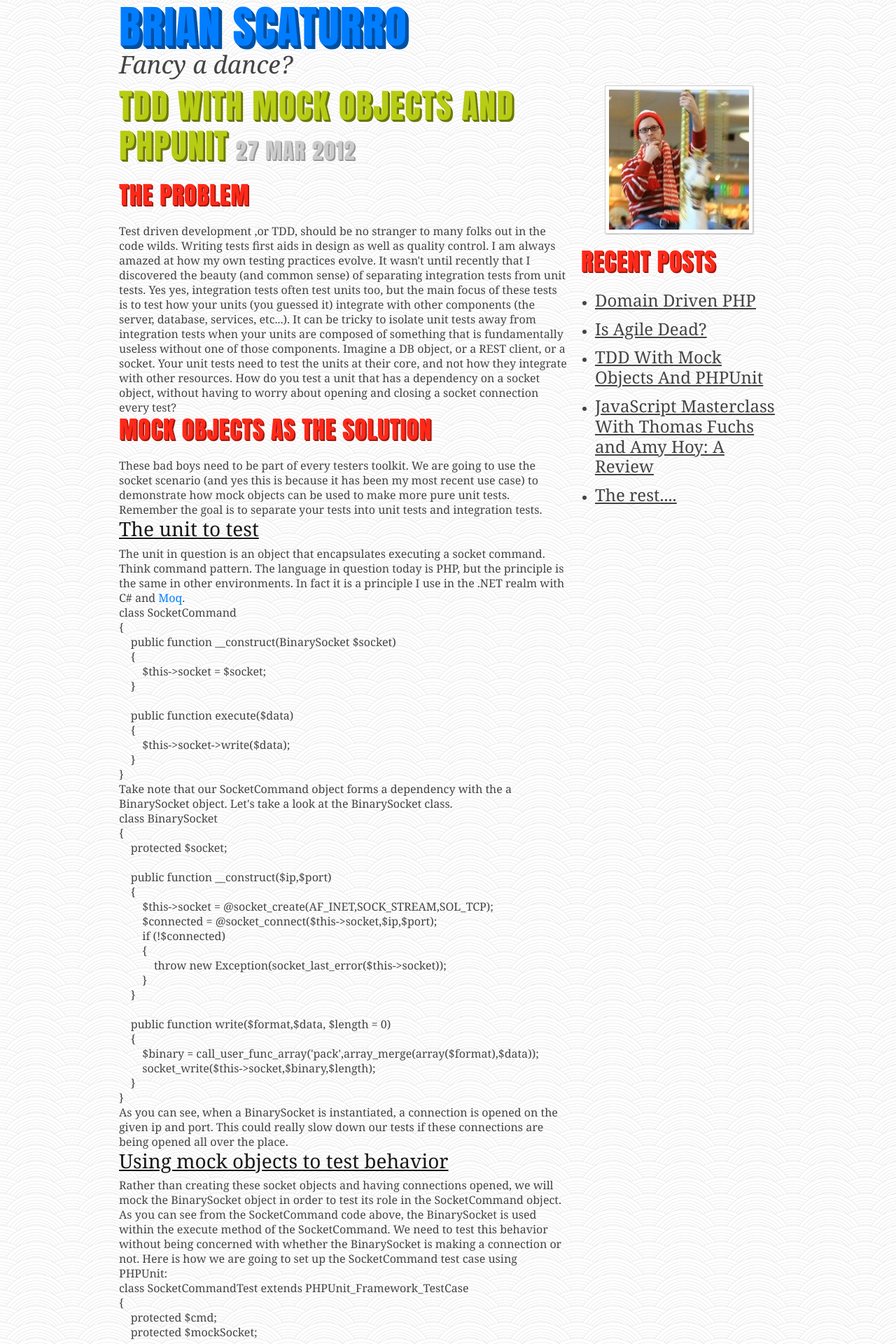
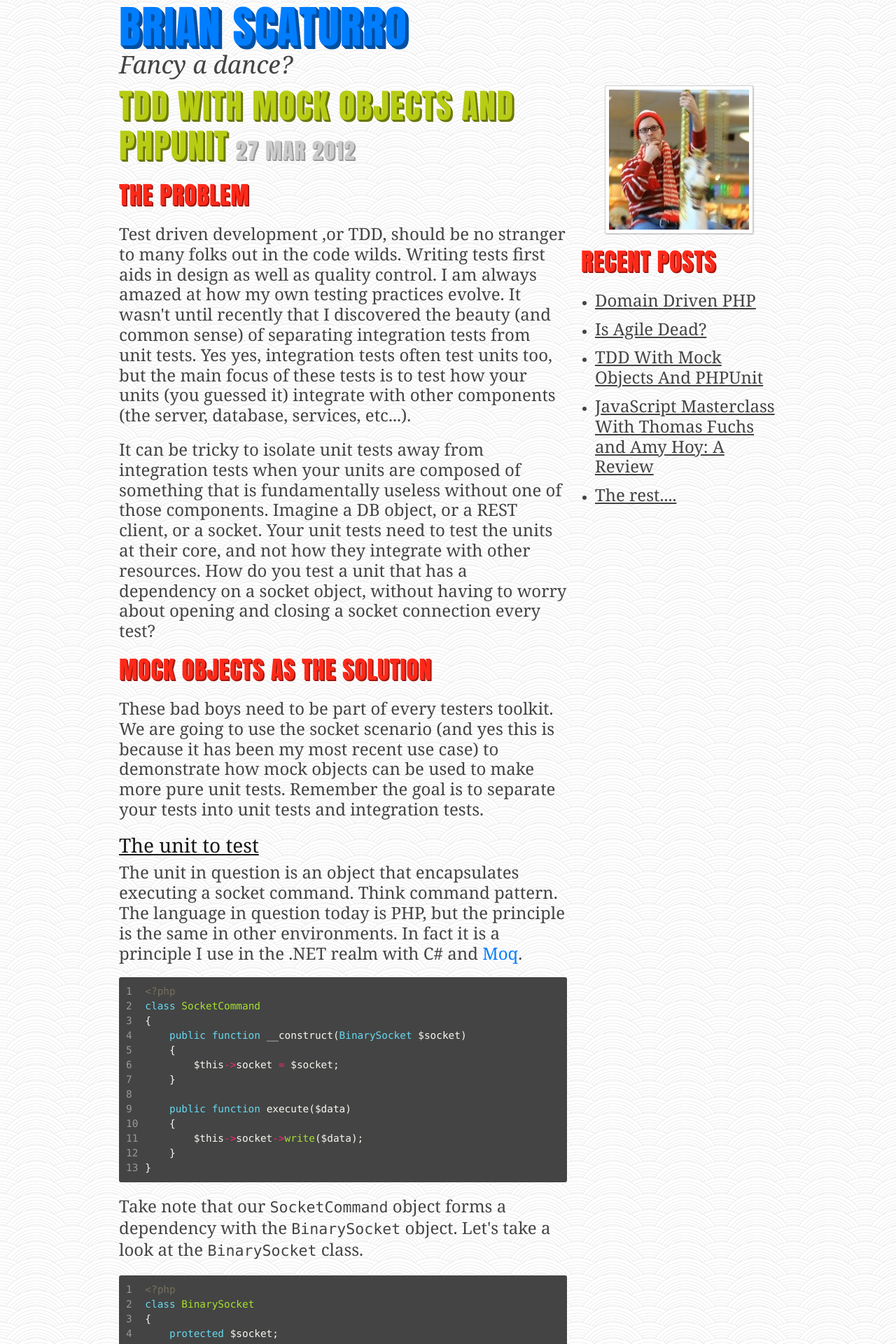
Before and after one commit to brianium/old-site, a Jekyll site: the page built from _posts/2012-03-27-tdd-with-mock-objects-and-phpunit.html, in a window 1280 px wide. Shown: the top 1920 px of the page at 70% size. Built offline with Jekyll 4.4.1, drawn with Linux system fonts in a browser that asks for light colours; some of the changed text lies outside the part shown.

Commit message:
overflow on code and tdd article pygmentized

```diff
--- a/_posts/2012-03-27-tdd-with-mock-objects-and-phpunit.html
+++ b/_posts/2012-03-27-tdd-with-mock-objects-and-phpunit.html
@@ -23,17 +23,25 @@
   _thumbnail_id: '1567'
 ---
 <h2>The problem</h2>
+<p>
 Test driven development ,or TDD, should be no stranger to many folks out in the code wilds. Writing tests first aids in design as well as quality control. I am always amazed at how my own testing practices evolve. It wasn't until recently that I discovered the beauty (and common sense) of separating integration tests from unit tests. Yes yes, integration tests often test units too, but the main focus of these tests is to test how your units (you guessed it) integrate with other components (the server, database, services, etc...).
-
+</p>
+<p>
 It can be tricky to isolate unit tests away from integration tests when your units are composed of something that is fundamentally useless without one of those components. Imagine a DB object, or a REST client, or a socket. Your unit tests need to test the units at their core, and not how they integrate with other resources. How do you test a unit that has a dependency on a socket object, without having to worry about opening and closing a socket connection every test?
+</p>
 
 <h2>Mock objects as the solution</h2>
+<p>
 These bad boys need to be part of every testers toolkit. We are going to use the socket scenario (and yes this is because it has been my most recent use case) to demonstrate how mock objects can be used to make more pure unit tests. Remember the goal is to separate your tests into unit tests and integration tests.
+</p>
 
 <h3>The unit to test</h3>
+<p>
 The unit in question is an object that encapsulates executing a socket command. Think command pattern. The language in question today is PHP, but the principle is the same in other environments. In fact it is a principle I use in the .NET realm with C# and <a href="http://code.google.com/p/moq/" title="Moq" target="_blank">Moq</a>.
+</p>
 
-<pre class="prettyprint">
+{% highlight php linenos %}
+<?php
 class SocketCommand
 {
     public function __construct(BinarySocket $socket)
@@ -46,11 +54,14 @@
         $this->socket->write($data);
     }
 }
-</pre>
+{% endhighlight %}
 
-Take note that our <code>SocketCommand</code> object forms a dependency with the a <code>BinarySocket</code> object. Let's take a look at the <code>BinarySocket</code> class.
+<p>
+Take note that our <code>SocketCommand</code> object forms a dependency with the <code>BinarySocket</code> object. Let's take a look at the <code>BinarySocket</code> class.
+</p>
 
-<pre class="prettyprint">
+{% highlight php linenos %}
+<?php
 class BinarySocket
 {
     protected $socket;
@@ -71,16 +82,23 @@
         socket_write($this->socket,$binary,$length);
     }
 }
-</pre>
+{% endhighlight %}
 
+<p>
 As you can see, when a <code>BinarySocket</code> is instantiated, a connection is opened on the given ip and port. This could really slow down our tests if these connections are being opened all over the place.
+</p>
 
 <h3>Using mock objects to test behavior</h3>
+<p>
 Rather than creating these socket objects and having connections opened, we will mock the <code>BinarySocket</code> object in order to test its role in the <code>SocketCommand</code> object. As you can see from the <code>SocketCommand</code> code above, the <code>BinarySocket</code> is used within the <code>execute</code> method of the <code>SocketCommand</code>. We need to test this behavior without being concerned with whether the <code>BinarySocket</code> is making a connection or not.
+</p>
 
+<p>
 Here is how we are going to set up the <code>SocketCommand</code> test case using PHPUnit:
+</p>
 
-<pre class="prettyprint">
+{% highlight php linenos %}
+<?php
 class SocketCommandTest extends PHPUnit_Framework_TestCase
 {
     protected $cmd;
@@ -95,19 +113,26 @@
         $this->cmd = new SocketCommand($this->mockSocket);
     }
 }
-</pre>
+{% endhighlight %}
 
+<p>
 Using PHPUnit's mock library, it is easy to setup an object that will meet the requirements of the <code>SocketCommand</code> constructor. In a library like <a href="http://code.google.com/p/moq/" title="Moq" target="_blank">Moq</a> in .NET town, you would be more likely to test an interface instead of a concrete implementation, but PHP offers a little more "flexibility" here.
+</p>
 
-The mock object has already allowed us to meet the requirements of the <code>SocketCommand</code> constructor. Our mock object is effectively the required <code>BinarySocket</code>; It meets the required <code>BinarySocket</code> interface, and it does not have the added baggage of actually opening a socket connection.
+<p>
+The mock object has already allowed us to meet the requirements of the <code>SocketCommand</code> constructor. Our mock object is effectively the required <code>BinarySocket</code>; It meets the required <code>BinarySocket</code> interface, and it does not have the added baggage of actually opening a socket connection.</p>
 
-Remember the <code>SocketCommand</code> makes use of the <code>BinarySocket</code> in it's <code>execute</code> method. We want to make sure this is happening, and this is what we are going to test.
+<p>
+<p>
+Remember the <code>SocketCommand</code> makes use of the <code>BinarySocket</code> in it's <code>execute</code> method. We want to make sure this is happening, and this is what we are going to test.</p>
 
-<h4>Great expectations</h4>
+<h3>Setting expectations</h3>
 
-We need to tell our testing framework, that we <em>expect</em> the <code>execute</code> method of our tested unit to call our mock object's <code>write</code> method. Done!
+<p>
+We need to tell our testing framework, that we <em>expect</em> the <code>execute</code> method of our tested unit to call our mock object's <code>write</code> method. Done!</p>
 
-<pre class="prettyprint">
+{% highlight php linenos %}
+<?php
 public function testExecute()
 {
     $this->mockSocket->expects($this->once())
@@ -118,19 +143,26 @@
 
     $this->cmd->execute();
 }
-</pre>
+{% endhighlight %}
 
+<p>
 Lets break this down.
+</p>
+<p>
+<strong><code>expects($this->once())</code></strong>: This line tells the test runner to expect that the method we are testing will be called at least once. If it isn't, then an exception is thrown and the test fails.
+</p>
+<p>
+<strong><code>method('write')</code></strong>: This is the method of the interface our object is mocking that will be called. In this case we are saying the <code>write</code> method of <code>BinarySocket</code> will be called.
+</p>
+<p>
+<strong><code>with(...)</code></strong>: The <code>with</code> method of our mock object allows us to specify what arguments the chosen method will be called with.
+</p>
+<p>
+Finally, after we set our expectations, we run the method on our unit to test. If that method does not call the mock object's <code>write</code> method in exactly the way we described it, then an exception will be thrown and the test will fail. Here is the complete test case.
+</p>
 
-<strong><code>expects($this->once())</code></strong>: This line tells the test runner to expect that the method we are testing will be called at least once. If it isn't, then an exception is thrown and the test fails.
-
-<strong><code>method('write')</code></strong>: This is the method of the interface our object is mocking that will be called. In this case we are saying the <code>write</code> method of <code>BinarySocket</code> will be called.
-
-<strong><code>with(...)</code></strong>: The <code>with</code> method of our mock object allows us to specify what arguments the chosen method will be called with.
-
-Finally, after we set our expectations, we run the method on our unit to test. If that method does not call the mock object's <code>write</code> method in exactly the way we described it, then an exception will be thrown and the test will fail. Here is the complete test case.
-
-<pre class="prettyprint">
+{% highlight php linenos %}
+<?php
 class SocketCommandTest extends PHPUnit_Framework_TestCase
 {
     protected $cmd;
@@ -157,8 +189,11 @@
     }
 
 }
-</pre>
+{% endhighlight %}
 
+<p>
 Remember the beauty of this is being able to separate unit tests from integration tests. We have made our <code>SocketCommand</code> testable without worrying about socket connections opening. This has the benefit of making our unit tests faster, but also more concerned with the actual business at hand.
-
+</p>
+<p>
 Whatever the language, whatever the environment, mock objects are an indispensable tool, if you want to do effective test driven development that won't slow you or your tests down.
+</p>
--- a/css/layout.css
+++ b/css/layout.css
@@ -60,6 +60,12 @@
 blockquote p {
 	font-size:1.5em;
 	line-height:1.2em;
+}
+
+code {
+	font-family:'Monaco', 'Courier New', 'DejaVu Sans Mono', 'Bitstream Vera Sans Mono', monospace !important;
+	font-size:0.9em;
+	overflow-x:scroll;
 }
 
 .button[disabled] {
@@ -167,6 +173,7 @@
 		line-height:1.2em;
 		margin-bottom:10px;
 		text-transform:none;
+		text-decoration:none;
 	}
 
 	.posts a {
--- a/css/pygments.css
+++ b/css/pygments.css
@@ -1,10 +1,6 @@
 .highlight {
 	margin-bottom:20px;
 }
-
-	.highlight code {
-		font-family:'Monaco', 'Courier New', 'DejaVu Sans Mono', 'Bitstream Vera Sans Mono', monospace !important;
-	}
 
 	.highlight pre {
 		background:#444;
@@ -12,6 +8,7 @@
 		-moz-border-radius:3px;
 		-webkit-border-radius:3px;
 		border-radius:3px;
+		overflow:auto;
 	}
 
 .lineno {color:#999;}
```
Also changed, not shown: 3 other files.
